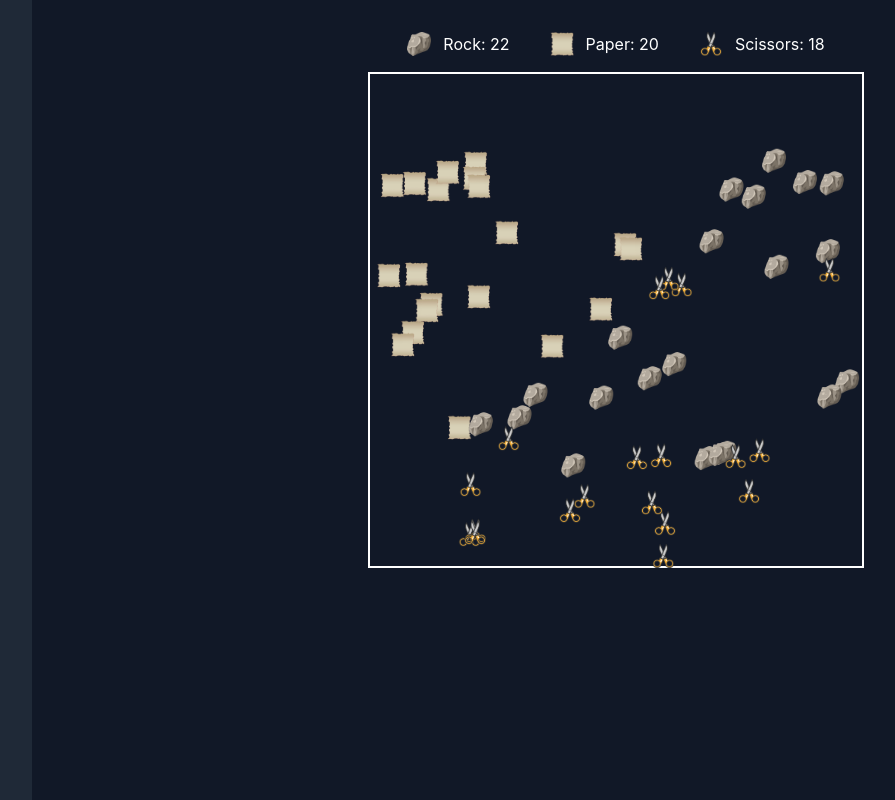
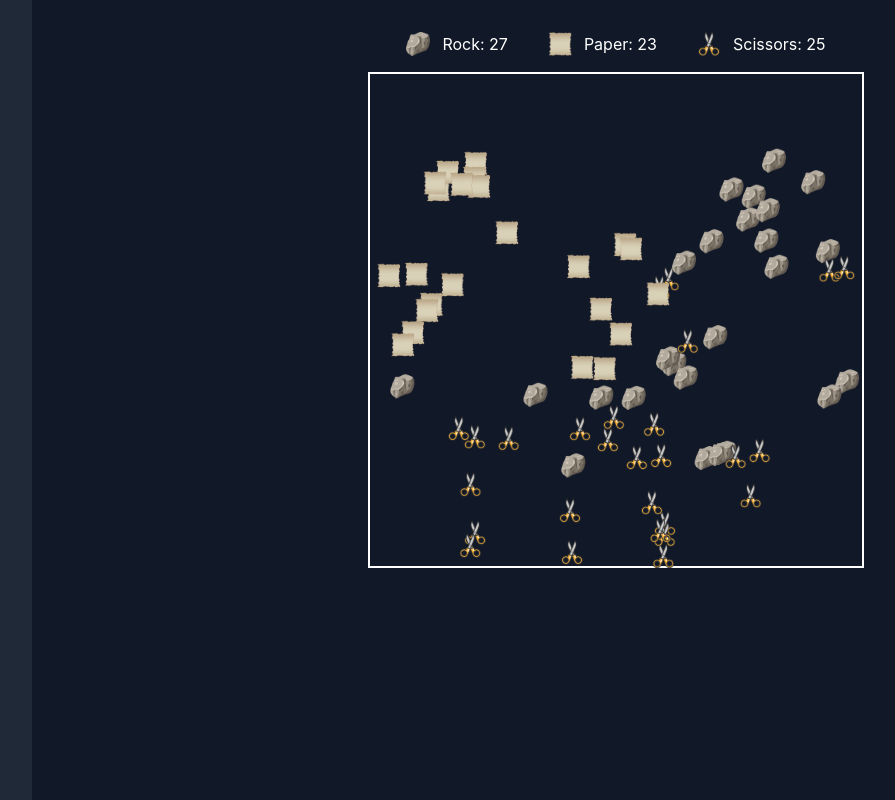
Before and after one commit to 40fathoms/rock-paper-scissors, a React (Vite) app: page / in a window 1280 px wide. Shown: the whole page, without its empty margins (80-975 px from the left). Built offline with nearby package versions, Linux system fonts and the light colour scheme.

Commit message:
chore: renamed components

```diff
--- a/src/components/Box.tsx
+++ b/src/components/box.tsx
@@ -1,6 +1,6 @@
 import { useContext } from 'react';
 
-import { Element } from './Element';
+import { Element } from './element';
 
 import { RockPaperScissorsContext } from '@/contexts/RockPaperScissorsContext';
 import { cn } from '@/utils/cn';
--- a/src/components/Element.tsx
+++ b/src/components/element.tsx
@@ -1,7 +1,7 @@
 import { motion, useMotionValue } from 'framer-motion';
 import { useContext, useRef, useState } from 'react';
 
-import { ElementIcon } from './ElementIcon';
+import { ElementIcon } from './element-icon';
 
 import type { ElementTypes } from '@/classes/QuadTree';
 import { Point } from '@/classes/QuadTree';
--- a/src/components/Stats.tsx
+++ b/src/components/stats.tsx
@@ -1,6 +1,6 @@
 import { useContext, useState } from 'react';
 
-import { ElementIcon } from './ElementIcon';
+import { ElementIcon } from './element-icon';
 
 import { RockPaperScissorPoints } from '@/classes/RockPaperScissorPoints';
 import { RockPaperScissorsContext } from '@/contexts/RockPaperScissorsContext';
--- a/src/contexts/RockPaperScissorsContext.tsx
+++ b/src/contexts/RockPaperScissorsContext.tsx
@@ -32,9 +32,9 @@
   const [initialPoints, _setInitialPoints] = useState<Point[]>(
     new RockPaperScissorPoints(
       {
-        rock: 20,
-        paper: 20,
-        scissors: 20
+        rock: 25,
+        paper: 25,
+        scissors: 25
       },
       {
         screenWidth
--- a/src/pages/home.tsx
+++ b/src/pages/home.tsx
@@ -1,5 +1,5 @@
-import { Box } from '@/components/Box';
-import { Stats } from '@/components/Stats';
+import { Box } from '@/components/box';
+import { Stats } from '@/components/stats';
 import { RockPaperScissorsContextProvider } from '@/contexts/RockPaperScissorsContext';
 
 const Home = () => {
```
Also changed, not shown: src/components/element-icon.tsx (renamed from src/components/ElementIcon.tsx).
